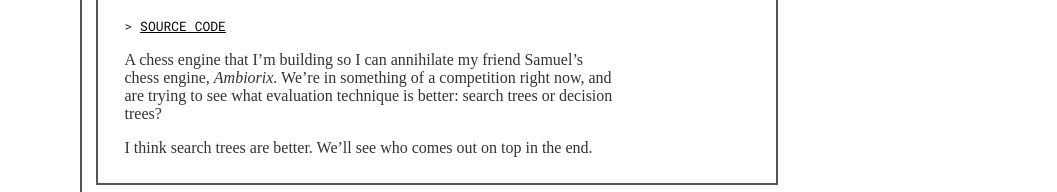
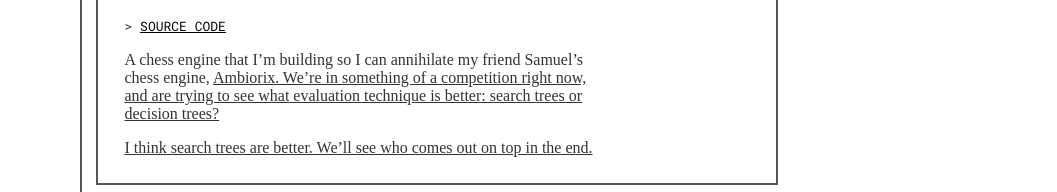
Before and after one commit to chococaker/chococaker.github.io, a plain HTML site: page index.html in a window 1280 px wide. Shown: the part 707-899 px from the top of the page, without its empty margins (223-1280 px from the left). Drawn offline with Linux system fonts and the light colour scheme.

Commit message:
Link Ambiorix

```diff
--- a/index.html
+++ b/index.html
@@ -50,7 +50,7 @@
                 <section>
                     <h2><img src="/assets/img/cpp-logo-512x512.png" title="C++" alt="C++ Logo" />Johnner Chess Engine <span class="version-marker">w.i.p</span></h2>
                     <span class="link-bar"><a href="https://github.com/chococaker/Johnner" target="_blank">SOURCE CODE</a></span>
-                    <p>A chess engine that I&rsquo;m building so I can annihilate my friend Samuel&rsquo;s chess engine, <i>Ambiorix</i>. We&rsquo;re in something of a competition right now, and are trying to see what evaluation technique is better: search trees or decision trees?</p>
+                    <p>A chess engine that I&rsquo;m building so I can annihilate my friend Samuel&rsquo;s chess engine, <a href="https://github.com/ultraeon/AmbiorixChess">Ambiorix</i>. We&rsquo;re in something of a competition right now, and are trying to see what evaluation technique is better: search trees or decision trees?</p>
                     <p>I think search trees are better. We&rsquo;ll see who comes out on top in the end.</p>
                 </section>
 
```
